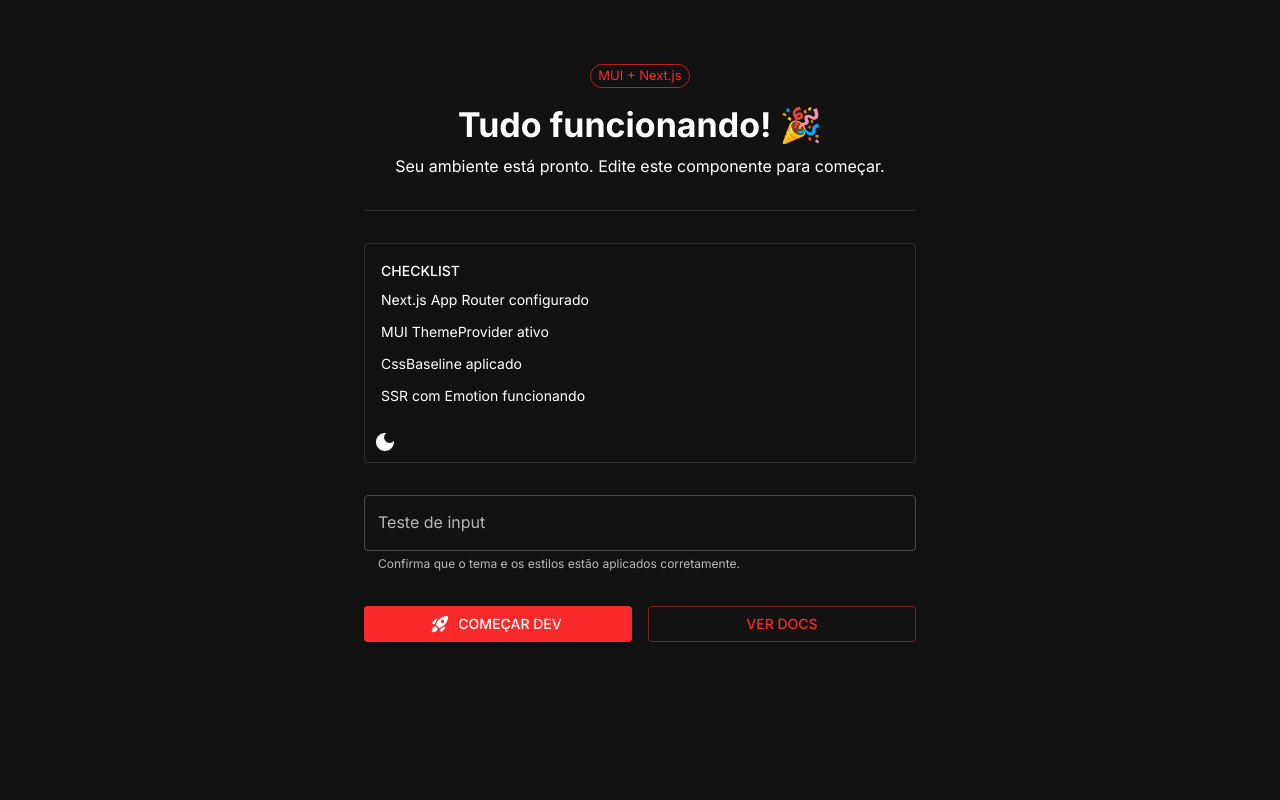
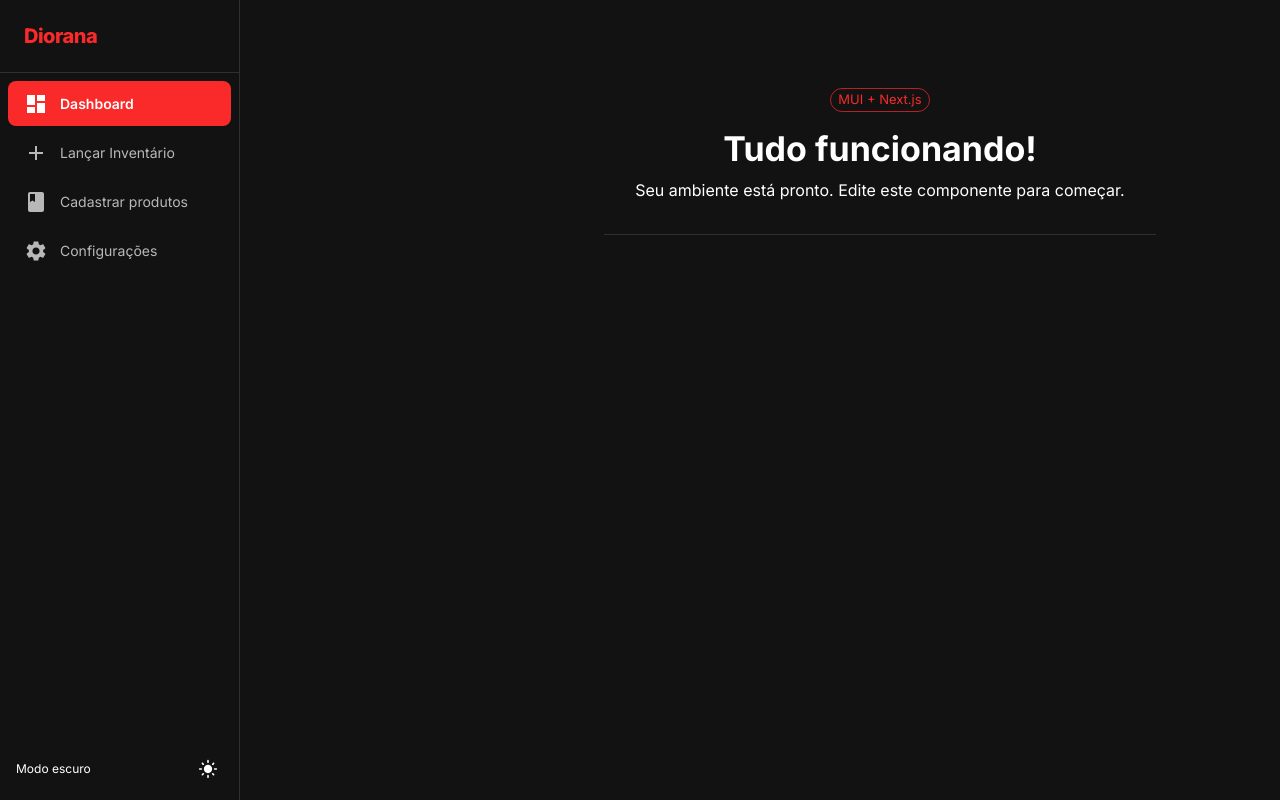
Before and after one commit to AnaVolkmannn/estoka, a Next.js app: page / in a window 1280 px wide. Built offline with nearby package versions, Linux system fonts and the light colour scheme; what @mui/material-nextjs would draw is missing.

Commit message:
create sidebar component

```diff
--- a/app/layout.tsx
+++ b/app/layout.tsx
@@ -1,7 +1,9 @@
 // src/app/layout.tsx
 import type { Metadata } from 'next';
 import { Inter } from 'next/font/google';
-import ThemeRegistry from '@/components/ThemeRegistry';
+import ThemeRegistry from '@/components/Theme/ThemeRegistry';
+import Sidebar from '@/components/Sidebar';
+import Box from '@mui/material/Box';
 
 const inter = Inter({ subsets: ['latin'] });
 
@@ -9,16 +11,26 @@ export const metadata: Metadata = {
   title: 'Diorana | Estoka',
 };
 
-export default function RootLayout({
-  children,
-}: {
-  children: React.ReactNode;
-}) {
+const DRAWER_WIDTH = 240;
+
+export default function RootLayout({ children }: { children: React.ReactNode }) {
   return (
     <html lang="pt-BR">
       <body className={inter.className}>
         <ThemeRegistry>
-          {children}
+          <Box sx={{ display: 'flex', minHeight: '100vh' }}>
+            <Sidebar />
+            <Box
+              component="main"
+              sx={{
+                flexGrow: 1,
+                ml: { md: `${DRAWER_WIDTH}px` }, // empurra o conteúdo no desktop
+                p: 3,
+              }}
+            >
+              {children}
+            </Box>
+          </Box>
         </ThemeRegistry>
       </body>
     </html>
--- a/app/page.tsx
+++ b/app/page.tsx
@@ -1,27 +1,16 @@
-// src/app/page.tsx
 'use client';
 
 import {
   Box,
-  Button,
-  Card,
-  CardContent,
   Chip,
   Container,
   Divider,
   Stack,
-  TextField,
   Typography,
-  IconButton,
 } from '@mui/material';
-import RocketLaunchIcon from '@mui/icons-material/RocketLaunch';
-import { useColorMode } from '@/context/ThemeContext';
-import DarkModeIcon from '@mui/icons-material/DarkMode';
-import LightModeIcon from '@mui/icons-material/LightMode';
 
 export default function Page() {
 
-  const { toggleColorMode } = useColorMode();
   return (
     <Container maxWidth="sm" sx={{ py: 8 }}>
       <Stack spacing={4}>
@@ -36,7 +25,7 @@ export default function Page() {
             sx={{ mb: 2 }}
           />
           <Typography variant="h4" sx={{ fontWeight: 700, mb: 1 }}>
-            Tudo funcionando! 🎉
+            Tudo funcionando!
           </Typography>
           <Typography variant="body1" color="text.secondary">
             Seu ambiente está pronto. Edite este componente para começar.
@@ -45,54 +34,6 @@ export default function Page() {
 
         <Divider />
 
-        {/* Checklist */}
-        <Card variant="outlined">
-          <CardContent>
-            <Typography variant="subtitle2" color="text.secondary" sx={{ mb: 1 }}>
-              CHECKLIST
-            </Typography>
-            <Stack spacing={1.5} sx={{ mt: 1 }}>
-              {[
-                'Next.js App Router configurado',
-                'MUI ThemeProvider ativo',
-                'CssBaseline aplicado',
-                'SSR com Emotion funcionando',
-              ].map((item) => (
-                <Stack key={item} direction="row" spacing={1} sx={{ alignItems: 'center' }}>
-                  <Typography variant="body2">{item}</Typography>
-                </Stack>
-              ))}
-            </Stack>
-          </CardContent>
-          <IconButton onClick={toggleColorMode}>
-          <DarkModeIcon />
-        </IconButton>
-
-        </Card>
-
-        {/* Input de teste */}
-        <TextField
-          label="Teste de input"
-          placeholder="Digite algo aqui..."
-          fullWidth
-          variant="outlined"
-          helperText="Confirma que o tema e os estilos estão aplicados corretamente."
-        />
-
-        {/* Botões */}
-        <Stack direction="row" spacing={2}>
-          <Button
-            variant="contained"
-            fullWidth
-            startIcon={<RocketLaunchIcon />}
-          >
-            Começar dev
-          </Button>
-          <Button variant="outlined" fullWidth>
-            Ver docs
-          </Button>
-        </Stack>
-
       </Stack>
     </Container>
   );
--- /dev/null
+++ b/components/Sidebar.tsx
@@ -0,0 +1,180 @@
+'use client';
+
+import { useState } from 'react';
+import {
+  Box,
+  Drawer,
+  IconButton,
+  List,
+  ListItem,
+  ListItemButton,
+  ListItemIcon,
+  ListItemText,
+  Tooltip,
+  Typography,
+  useMediaQuery,
+  useTheme,
+} from '@mui/material';
+import DashboardIcon from '@mui/icons-material/Dashboard';
+import SettingsIcon from '@mui/icons-material/Settings';
+import MenuIcon from '@mui/icons-material/Menu';
+import DarkModeIcon from '@mui/icons-material/DarkMode';
+import LightModeIcon from '@mui/icons-material/LightMode';
+import Add from '@mui/icons-material/Add'
+import Book from '@mui/icons-material/Book'
+import { useColorMode } from '@/context/ThemeContext';
+
+const DRAWER_WIDTH = 240;
+
+const navItems = [
+  { label: 'Dashboard', icon: <DashboardIcon /> },
+  { label: 'Lançar Inventário', icon: <Add/> },
+  { label: 'Cadastrar produtos', icon: <Book /> },
+  { label: 'Configurações', icon: <SettingsIcon /> },
+];
+
+function SidebarContent({ onClose }: { onClose?: () => void }) {
+  const [active, setActive] = useState('Dashboard');
+  const { toggleColorMode, mode } = useColorMode();
+  const theme = useTheme();
+
+  return (
+    <Box
+      sx={{
+        display: 'flex',
+        flexDirection: 'column',
+        height: '100%',
+        bgcolor: 'background.paper',
+        borderRight: `1px solid ${theme.palette.divider}`,
+      }}
+    >
+      {/* Logo */}
+      <Box sx={{ px: 3, py: 2.5, borderBottom: `1px solid ${theme.palette.divider}` }}>
+        <Typography
+          variant="h6"
+          sx={{
+            fontWeight: 800,
+            letterSpacing: '-0.5px',
+            color: 'primary.main',
+          }}
+        >
+            Diorana
+        </Typography>
+      </Box>
+
+      {/* Nav */}
+      <List sx={{ flex: 1, px: 1, pt: 1 }}>
+        {navItems.map(({ label, icon }) => {
+          const isActive = active === label;
+          return (
+            <ListItem key={label} disablePadding sx={{ mb: 0.5 }}>
+              <ListItemButton
+                onClick={() => {
+                  setActive(label);
+                  onClose?.();
+                }}
+                sx={{
+                  borderRadius: 2,
+                  bgcolor: isActive ? 'primary.main' : 'transparent',
+                  color: isActive ? 'primary.contrastText' : 'text.secondary',
+                  '&:hover': {
+                    bgcolor: isActive ? 'primary.dark' : 'action.hover',
+                  },
+                  transition: 'background-color 0.15s ease',
+                }}
+              >
+                <ListItemIcon
+                  sx={{
+                    minWidth: 36,
+                    color: isActive ? 'primary.contrastText' : 'text.secondary',
+                  }}
+                >
+                  {icon}
+                </ListItemIcon>
+                <ListItemText
+                primary={label}
+                slotProps={{
+                    primary: {
+                        sx: {
+                        fontSize: 14,
+                        fontWeight: isActive ? 600 : 400,
+                        },
+                    },
+                }}
+                />
+              </ListItemButton>
+            </ListItem>
+          );
+        })}
+      </List>
+
+      {/* Bottom: theme toggle */}
+      <Box
+        sx={{
+          px: 2,
+          py: 2,
+          display: 'flex',
+          alignItems: 'center',
+          justifyContent: 'space-between',
+        }}
+      >
+        <Typography variant="caption" color="text.disabled">
+          {mode === 'dark' ? 'Modo escuro' : 'Modo claro'}
+        </Typography>
+        <Tooltip title="Alternar tema">
+          <IconButton onClick={toggleColorMode} size="small">
+            {mode === 'dark' ? <LightModeIcon fontSize="small" /> : <DarkModeIcon fontSize="small" />}
+          </IconButton>
+        </Tooltip>
+      </Box>
+    </Box>
+  );
+}
+
+export default function Sidebar() {
+  const [mobileOpen, setMobileOpen] = useState(false);
+  const theme = useTheme();
+  const isMobile = useMediaQuery(theme.breakpoints.down('md'));
+
+  return (
+    <>
+      {/* Botão hamburguer — só no mobile */}
+      {isMobile && (
+        <IconButton
+          onClick={() => setMobileOpen(true)}
+          sx={{ position: 'fixed', top: 12, left: 12, zIndex: 1300 }}
+        >
+          <MenuIcon />
+        </IconButton>
+      )}
+
+      {/* Drawer mobile (temporário) */}
+      <Drawer
+        variant="temporary"
+        open={mobileOpen}
+        onClose={() => setMobileOpen(false)}
+        ModalProps={{ keepMounted: true }}
+        sx={{
+          display: { xs: 'block', md: 'none' },
+          '& .MuiDrawer-paper': { width: DRAWER_WIDTH, boxSizing: 'border-box' },
+        }}
+      >
+        <SidebarContent onClose={() => setMobileOpen(false)} />
+      </Drawer>
+
+      {/* Drawer desktop (permanente) */}
+      <Drawer
+        variant="permanent"
+        sx={{
+          display: { xs: 'none', md: 'block' },
+          width: DRAWER_WIDTH,
+          flexShrink: 0,
+          '& .MuiDrawer-paper': { width: DRAWER_WIDTH, boxSizing: 'border-box', border: 'none' },
+        }}
+        open
+      >
+        <SidebarContent />
+      </Drawer>
+    </>
+  );
+}
```
Also changed, not shown: components/Theme/ThemeRegistry.tsx (renamed from components/ThemeRegistry.tsx), components/Theme/ThemeToggle.tsx (renamed from components/ThemeToggle.tsx).
